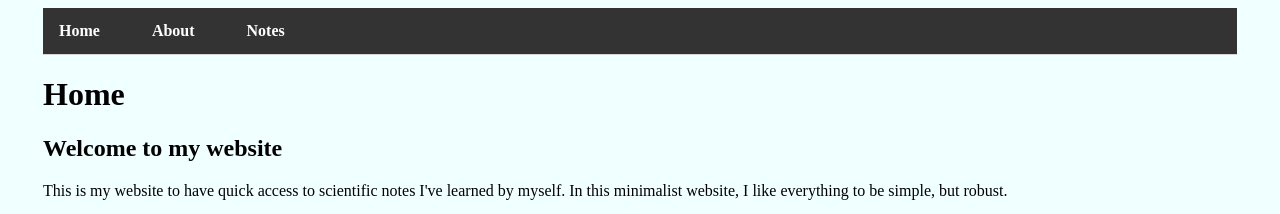
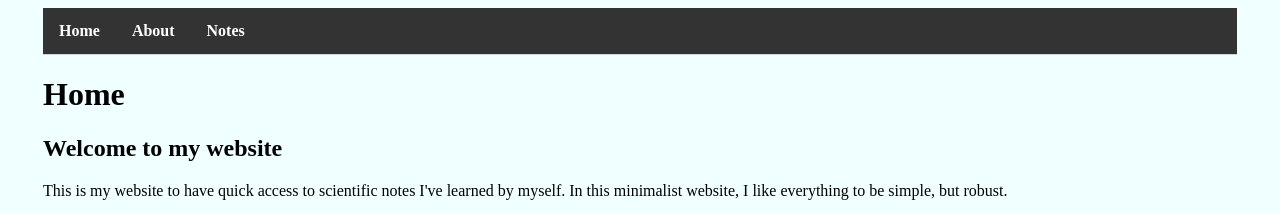
Before and after one commit to mrrezaie/mrrezaie.github.io, a Jekyll site: the page built from index.html, in a window 1280 px wide. Shown: the top 214 px of the page. Built offline with Jekyll 4.4.1, drawn with Linux system fonts in a browser that asks for light colours.

Commit message:
Update main.css

```diff
--- a/css/main.css
+++ b/css/main.css
@@ -11,7 +11,7 @@
 
 nav ul li, footer ul li {
     display: inline;
-    margin-right: 20px;
+    margin-right: 0px;
 }
 
 footer {
@@ -22,12 +22,18 @@
     border-bottom: 1px solid #d5d5d5;
 }
 
+
+
+
 ul {
   list-style-type: none;
   margin: 0;
   padding: 0;
   overflow: hidden;
   background-color: #333;
+  position: -webkit-sticky; /* Safari */
+  position: sticky;
+  top: 0;
 }
 
 li {
@@ -42,6 +48,11 @@
   text-decoration: none;
 }
 
+.active {
+  background-color: #04AA6D;
+}
+
+
 /* Change the link color to #111 (black) on hover */
 li a:hover {
   background-color: #111;
```
